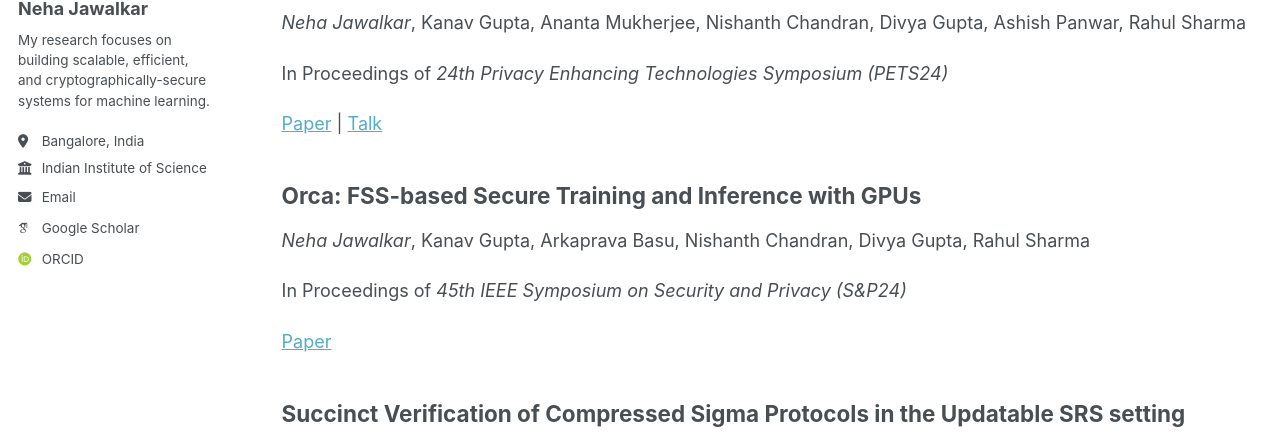
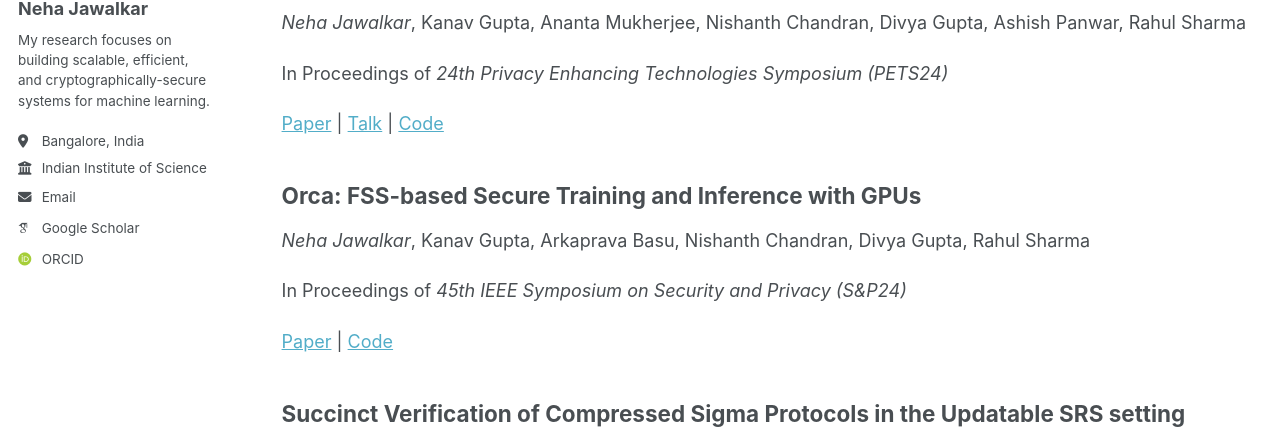
Before and after one commit to neha-jawalkar/neha-jawalkar.github.io, a Jekyll site: the page built from _pages/publications.html, in a window 1280 px wide and 900 px high. Shown: the part 340-781 px from the top of the window. Built offline with Jekyll 4.4.1, drawn with Linux system fonts in a browser that asks for light colours; some web fonts are replaced; a script that is not in the unit is left out.

Commit message:
Changed pubs

```diff
--- a/_includes/archive-single.html
+++ b/_includes/archive-single.html
@@ -77,8 +77,12 @@
       <p><a href=" {{ post.paperurl }} ">Paper</a> | <a href="{{ post.bibtexurl }}">Bibtex</a></p>
     {% elsif post.paperurl and post.talkurl and post.bestpaper %}
       <p><a href=" {{ post.paperurl }} ">Paper</a> | <a href="{{ post.talkurl }}">Talk</a> | Best paper nominee! </p>
+    {% elsif post.paperurl and post.talkurl and post.code %}
+      <p><a href=" {{ post.paperurl }} ">Paper</a> | <a href="{{ post.talkurl }}">Talk</a> | <a href="{{ post.code }}">Code</a>
     {% elsif post.paperurl and post.talkurl %}
       <p><a href=" {{ post.paperurl }} ">Paper</a> | <a href="{{ post.talkurl }}">Talk</a></p>
+    {% elsif post.paperurl and post.code %}
+      <p><a href=" {{ post.paperurl }} ">Paper</a> | <a href="{{ post.code }}">Code</a>
     {% elsif post.paperurl %}
       <p><a href=" {{ post.paperurl }} ">Paper</a></p>
     {% elsif post.slidesurl and post.bibtexurl %}
```
Also changed, not shown: _publications/4-orca.md (+1 -0 lines), _publications/5-sigma.md (+1 -0 lines).
